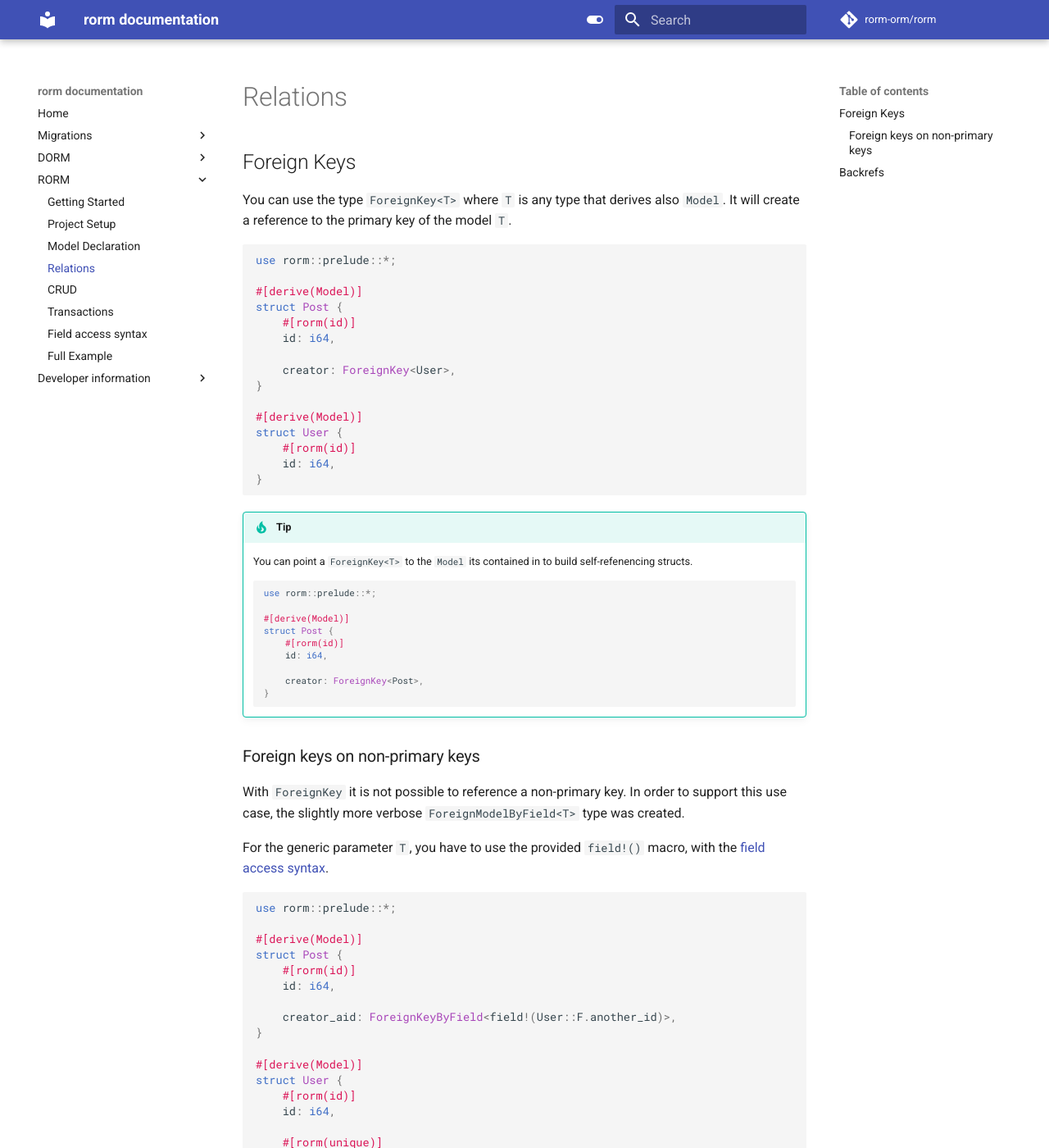
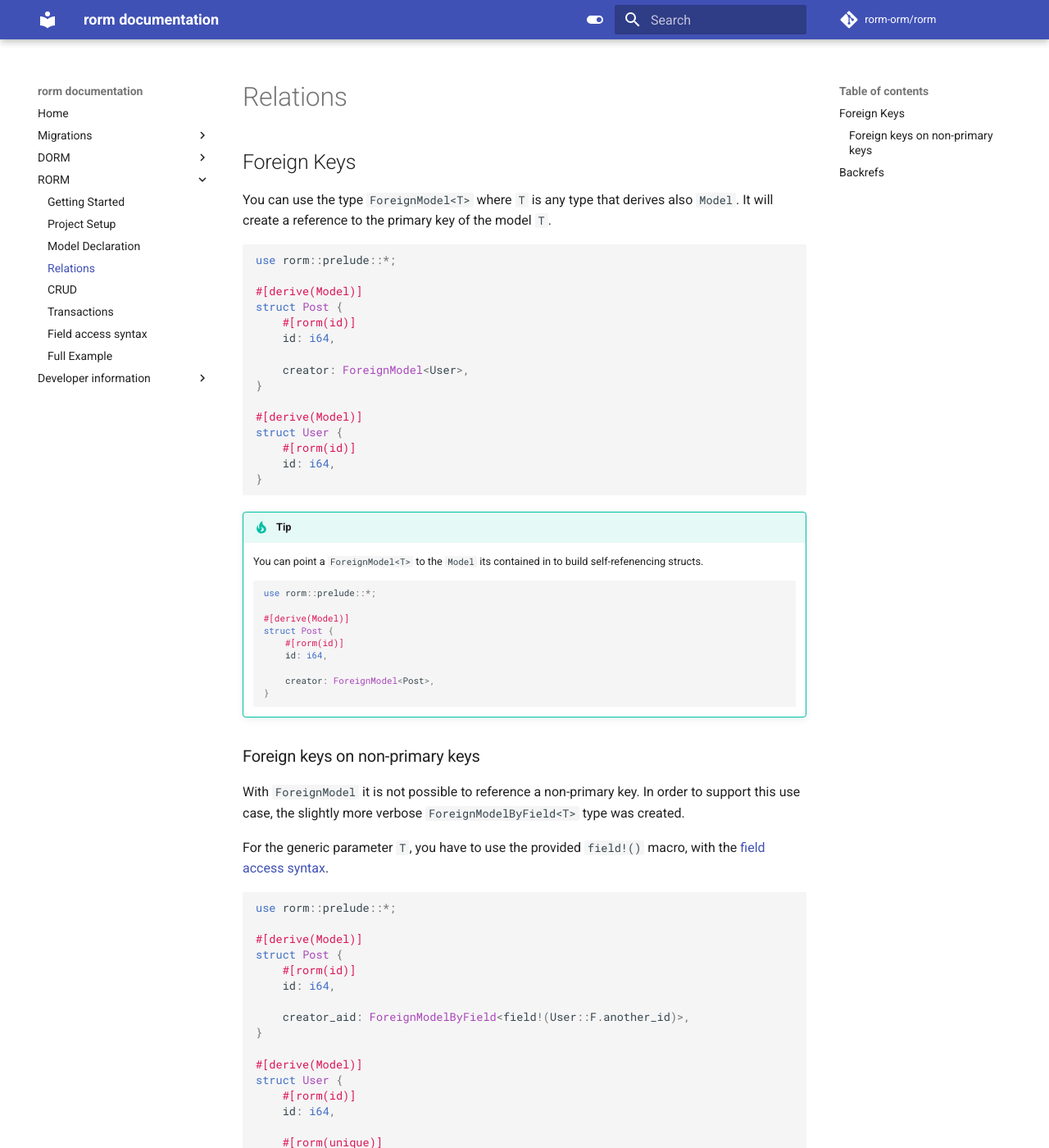
Before and after one commit to rorm-orm/docs, an MkDocs documentation site: the page built from docs/rorm/relations.md, in a window 1280 px wide and 1400 px high. Shown: the whole window at 82% size. Built offline with MkDocs 1.6.1 and Material for MkDocs 9.7.7, drawn with Linux system fonts in a browser that asks for light colours; comment, search, counter and statistics services are not loaded; some of the changed text lies outside the part shown.

Commit message:
Fixed ForeignModel

````diff
--- a/docs/rorm/relations.md
+++ b/docs/rorm/relations.md
@@ -2,7 +2,7 @@
 
 ## Foreign Keys
 
-You can use the type `ForeignKey<T>` where `T` is any type that derives
+You can use the type `ForeignModel<T>` where `T` is any type that derives
 also `Model`. It will create a reference to the primary key of the
 model `T`.
 
@@ -15,7 +15,7 @@ struct Post {
     #[rorm(id)]
     id: i64,
 
-    creator: ForeignKey<User>,
+    creator: ForeignModel<User>,
 }
 
 #[derive(Model)]
@@ -27,7 +27,7 @@ struct User {
 
 !!! tip
 
-    You can point a `ForeignKey<T>` to the `Model` its contained in to
+    You can point a `ForeignModel<T>` to the `Model` its contained in to
     build self-refenencing structs.
 
     ```rust
@@ -38,13 +38,13 @@ struct User {
         #[rorm(id)]
         id: i64,
 
-        creator: ForeignKey<Post>,
+        creator: ForeignModel<Post>,
     }
     ```
 
 ### Foreign keys on non-primary keys
 
-With `ForeignKey` it is not possible to reference a non-primary key.
+With `ForeignModel` it is not possible to reference a non-primary key.
 In order to support this use case, the slightly more verbose
 `ForeignModelByField<T>` type was created.
 
@@ -59,7 +59,7 @@ struct Post {
     #[rorm(id)]
     id: i64,
 
-    creator_aid: ForeignKeyByField<field!(User::F.another_id)>,
+    creator_aid: ForeignModelByField<field!(User::F.another_id)>,
 }
 
 #[derive(Model)]
@@ -76,7 +76,7 @@ struct User {
 ## Backrefs
 
 A backref is the (virtual) reference to be able to query
-"all items of a specific model with a `ForeignKey` pointing to the model on
+"all items of a specific model with a `ForeignModel` pointing to the model on
 which the backref is defined on."
 
 ```rust
````
